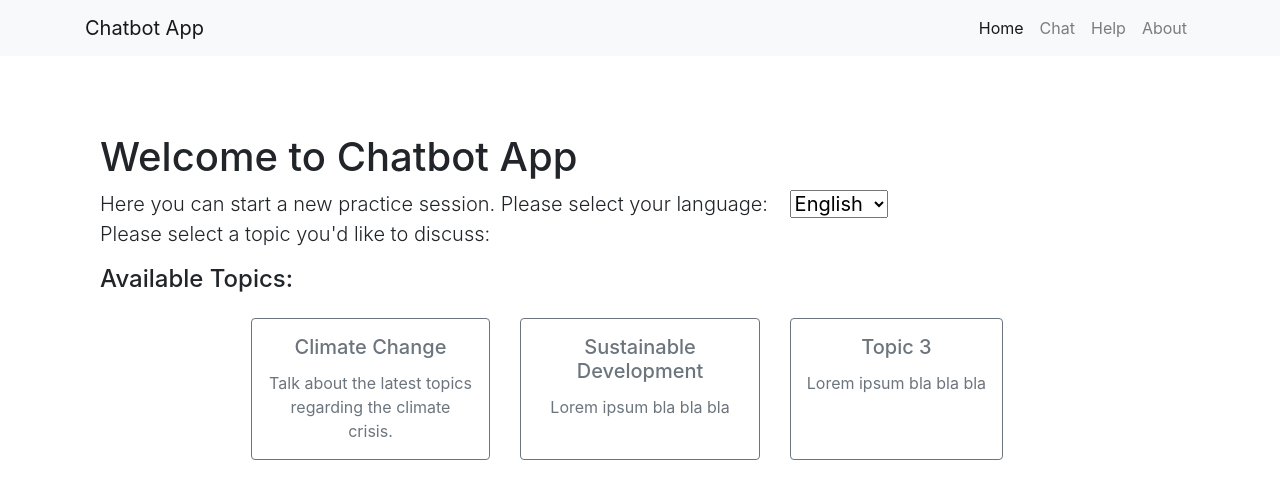
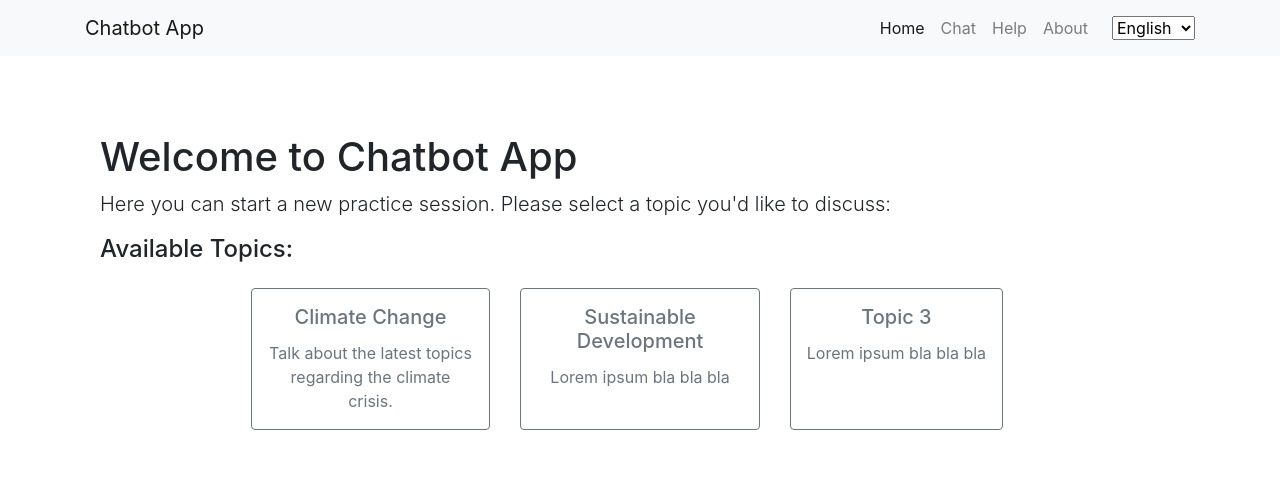
Before and after one commit to meganelisabethfinch/HackCambridgeAtlas, a Flask app: page /chat-topics in a window 1280 px wide. Shown: the top 489 px of the page. Run offline with Flask 2, Linux system fonts and the light colour scheme; some libraries are stand-ins or nearby versions.

Commit message:
toggle language

```diff
--- a/app.py
+++ b/app.py
@@ -3,7 +3,7 @@
 
 import json
 from ssl import OPENSSL_VERSION
-from flask import Flask, render_template, send_from_directory, request
+from flask import Flask, render_template, send_from_directory, request, session, redirect
 from chat_bot.chatbot import ChatBot
 from speech_recognition.audio_transcriber import AudioTranscriber
 import asyncio
@@ -12,6 +12,7 @@ import soundfile as sf
 DEVELOPMENT_ENV  = True
 
 app = Flask(__name__)
+app.secret_key = 'BAD_SECRET_KEY'
 
 app_data = {
     "name":         "Chatbot App",
@@ -20,11 +21,13 @@ app_data = {
     "html_title":   "Practice Chat Session",
     "project_name": "Chatbot App",
     "slogan":       "Bringing the power of conversation to your hands",
-    "language":     "EN",
-    "topic":        "climate-change"
+    "language":     "English",
+    "language_code": "en-GB"
 }
 
 OPENAI_API_KEY = "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"
+
+transcriber = AudioTranscriber("en-GB")
 
 @app.route('/')
 def index():
@@ -34,11 +37,10 @@ def index():
 def chat_topics():
     return render_template('chat-topics.html', app_data=app_data)
 
-@app.route('/chat/<string:language>/<string:topic>')
-def chat(language, topic):
+@app.route('/chat/<string:topic>')
+def chat(topic):
     global chatbot
     chatbot = ChatBot(OPENAI_API_KEY, "lifestyle")
-    app_data["language"] = language
     app_data["topic"] = topic
     return render_template('chat.html', app_data=app_data)
 
@@ -58,7 +60,6 @@ def send_js(path):
 def upload():
     if request.method == 'POST':
         f = request.files['audio_data']
-        transcriber = AudioTranscriber("en-GB")
         f.save('temp/upload.wav')
         data, samplerate = sf.read('temp/upload.wav')
         sf.write('temp/upload2.wav', data, samplerate, subtype='PCM_16')
@@ -72,6 +73,12 @@ def upload():
             return json.dumps(response_dict)
     return "fail"
 
+@app.route('/set_language', methods=['POST'])
+def set_language():
+    session['language-code'] = request.form.get('lang-selected')
+    global transcriber
+    transcriber = AudioTranscriber(session.get("language-code", "en-GB"))
+    return redirect(request.referrer)
 
 if __name__ == '__main__':
     app.run(debug=DEVELOPMENT_ENV)
--- a/speech_recognition/audio_transcriber.py
+++ b/speech_recognition/audio_transcriber.py
@@ -29,7 +29,7 @@ class AudioTranscriber:
                 "Authorization": "Token " + self.DEEPGRAM_API_KEY,
                 "Content-Type": "audio/wave"
             }
-            response = requests.request("POST", self.url, headers=headers, data=payload)
+            response = requests.request("POST", self.url + "&language=" + self.language, headers=headers, data=payload)
             return response
         except:
             print("Error: Deepgram API request failed.")
--- a/templates/chat-topics.html
+++ b/templates/chat-topics.html
@@ -4,35 +4,28 @@
     <h1>Welcome to {{ app_data['name'] }}</h1>
 
     <p class="lead">
-        Here you can start a new practice session. Please select your language:
-        <select id="lang-selected" class="form-select-sm ml-3" aria-label="select">
-            <option value="en-GB">English</option>
-            <option value="es-ES">Spanish</option>
-            <option value="fr-FR">French</option>
-        </select>
-        <br>
-        Please select a topic you'd like to discuss:
+        Here you can start a new practice session. Please select a topic you'd like to discuss:
     </p>
     <h4>Available Topics:</h4>
     <div class="row justify-content-center p-3">
         <!-- topics as cards/buttons -->
         <div class="col-3">
             <a href="" class="btn btn-outline-secondary p-3" style="height: 100%"
-            onclick="this.href='/chat/'+$('#lang-selected').val()+'/climate-change'">
+            onclick="this.href='/chat/climate-change'">
                 <h5 class="card-title">Climate Change</h5>
                 <p class="card-text">Talk about the latest topics regarding the climate crisis.</p>
             </a>
         </div>
         <div class="col-3">
             <a href="" class="btn btn-outline-secondary p-3" style="height: 100%"
-            onclick="this.href='/chat/'+$('#lang-selected').val()+'/topic-2'">
+            onclick="this.href='/chat/topic-2'">
                 <h5 class="card-title">Sustainable Development</h5>
                 <p class="card-text">Lorem ipsum bla bla bla</p>
             </a>
         </div>
         <div class="col-3">
             <a href="" class="btn btn-outline-secondary p-3" style="height: 100%"
-            onclick="this.href='/chat/'+$('#lang-selected').val()+'/topic-3'">
+            onclick="this.href='/chat/topic-3'">
                 <h5 class="card-title">Topic 3</h5>
                 <p class="card-text">Lorem ipsum bla bla bla</p>
             </a>
--- a/templates/chat.html
+++ b/templates/chat.html
@@ -4,7 +4,7 @@
     <h1>Welcome to your chat!</h1>
 
     <p class="lead">
-        This is your new practice session in {{ app_data['language'] }}. Your topic of conversation is {{ app_data['topic'] }}.
+        This is your new practice session in {{ session['language-code'] }}. Your topic of conversation is {{ app_data['topic'] }}.
     </p>
 
     <div id="chatbox" class="jumbotron rounded-3 px-5 py-3 overflow-auto">
--- a/templates/includes/_navbar.html
+++ b/templates/includes/_navbar.html
@@ -23,6 +23,27 @@
           <a class="nav-link" href="/about">About</a>
         </li>
       </ul>
+      <form action="/set_language" method="POST">
+      <select id="lang-selected" name="lang-selected" onchange="this.form.submit()" class="form-select-sm ml-3" aria-label="select">
+        <option value="en-GB">English</option>
+        <option value="es">Spanish</option>
+        <option value="fr">French</option>
+      </select>
+    </form>
     </div>
   </div>
 </nav>
+
+<script>
+  // Script to set language in the dropdown menu
+  var default_lang = '{{ session["language-code"] }}';
+
+  var language_selector = document.getElementById('lang-selected');
+
+  for(var j = 0; j < language_selector.length; j++) {
+    if (language_selector.options[j].value == default_lang) {
+      language_selector.selectedIndex = j;
+      break;
+    }
+  }
+</script>
```
